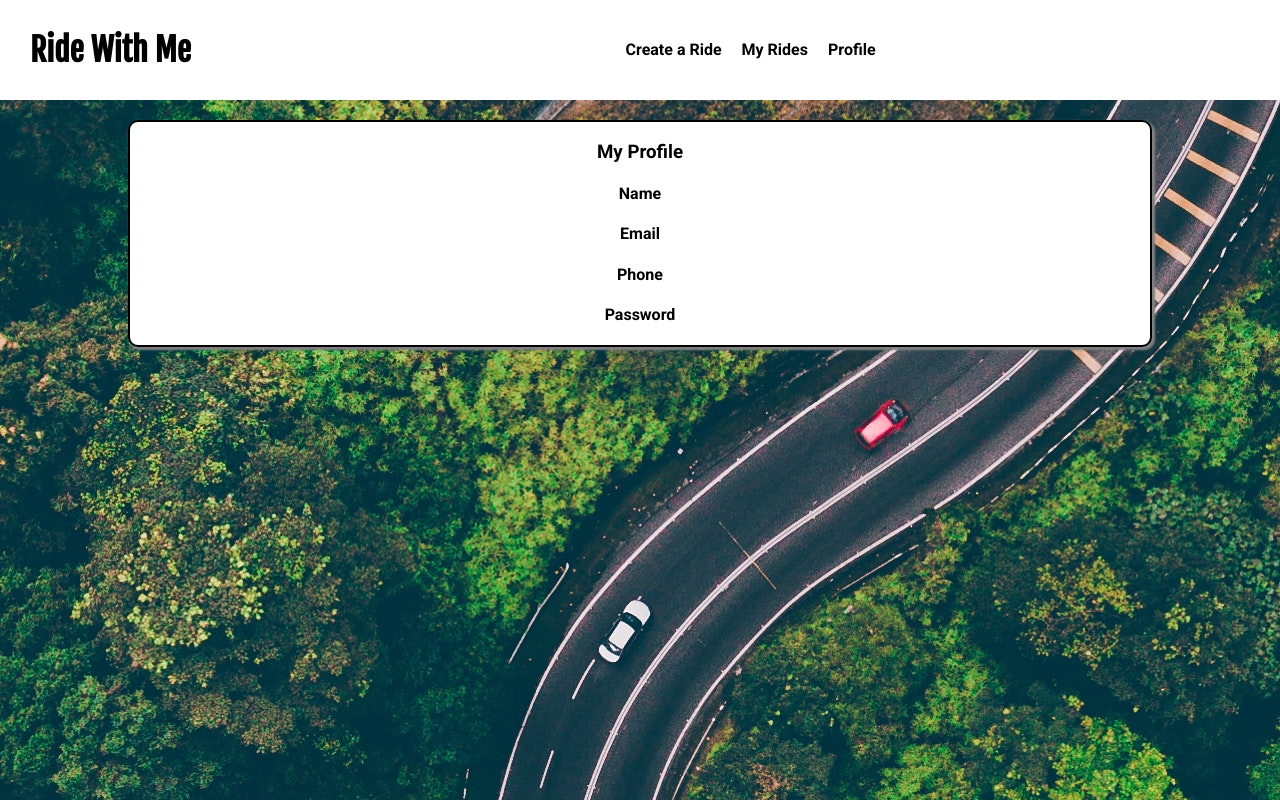
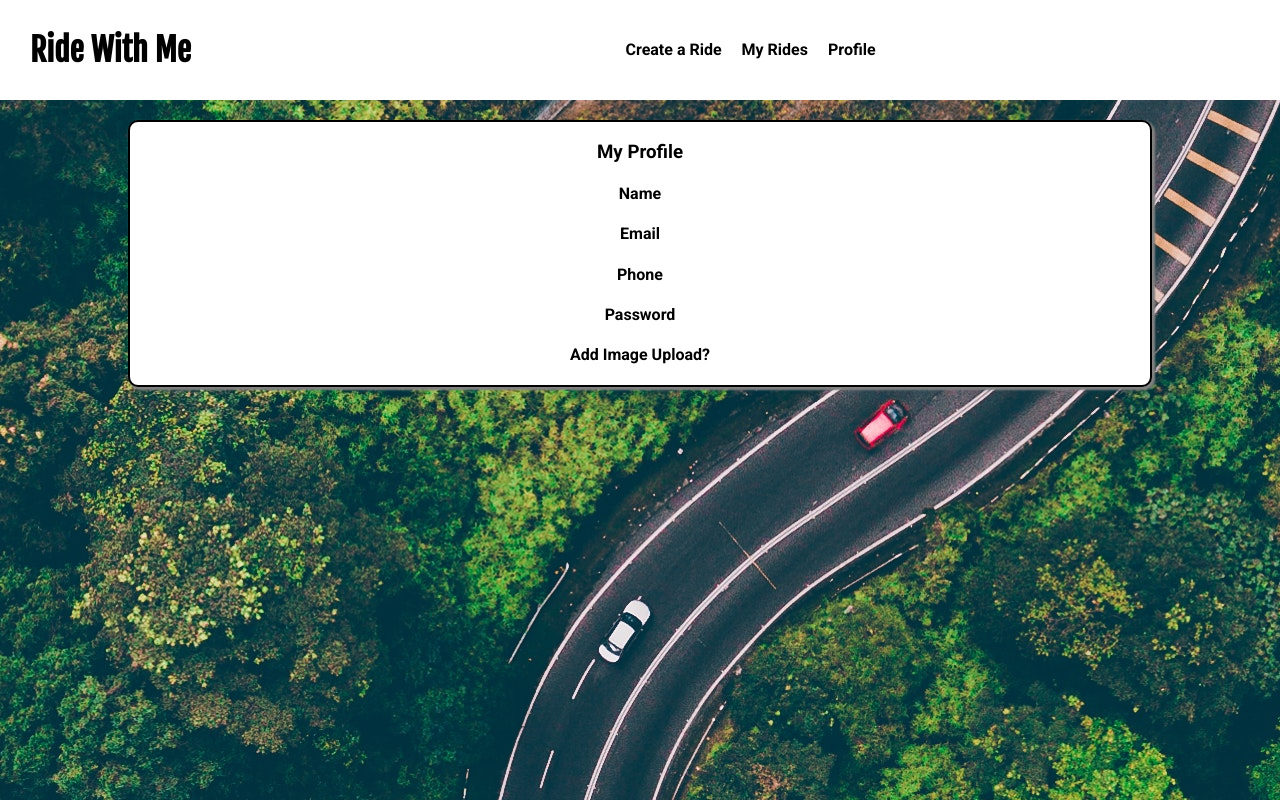
Before and after one commit to jessicalyn/ride-with-me, a React (Create React App) app: page /profile in a window 1280 px wide. Built offline with nearby package versions, Linux system fonts and the light colour scheme.

Commit message:
Add picture text to profile

```diff
--- a/src/Containers/Profile/Profile.js
+++ b/src/Containers/Profile/Profile.js
@@ -10,6 +10,7 @@ export class Profile extends Component {
         <h4>Email</h4>
         <h4>Phone</h4>
         <h4>Password</h4>
+        <h4>Add Image Upload?</h4>
       </div>
     )
   }
```
